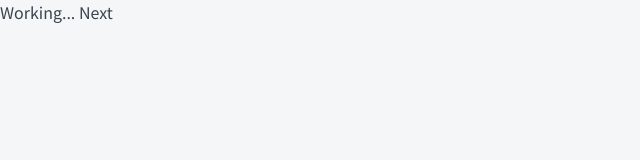
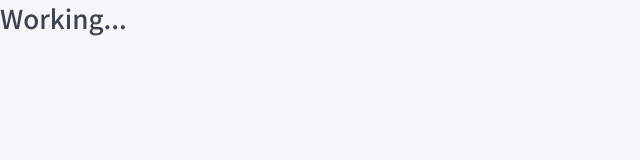
Before and after one commit to alexboagreek/next-js, a Next.js app: page / in a window 1280 px wide. Shown: the top 160 px of the page, without its empty margins (0-640 px from the left). Built offline with nearby package versions, Linux system fonts and the light colour scheme.

Commit message:
feat: step_7.2 добавлен компонент <Htag />

```diff
--- /dev/null
+++ b/components/Htag/Htag.module.css
@@ -0,0 +1,20 @@
+.h1 {
+    font-weight: 500;
+    font-size: 26px;
+    line-height: 35px;
+    margin: 0;
+}
+
+.h2 {
+    font-weight: 500;
+    font-size: 22px;
+    line-height: 30px;
+    margin: 0;
+}
+
+.h3 {
+    font-weight: 600;
+    font-size: 20px;
+    line-height: 27px;
+    margin: 0;
+}
--- /dev/null
+++ b/components/Htag/Htag.props.ts
@@ -0,0 +1,6 @@
+import { ReactNode } from "react";
+
+export interface HtagProps {
+  tag: 'h1' | 'h2' | 'h3';
+  children: ReactNode;
+}
--- /dev/null
+++ b/components/Htag/Htag.tsx
@@ -0,0 +1,16 @@
+
+import { HtagProps } from './Htag.props';
+import styles from './Htag.module.css';
+
+export const Htag = ({ tag, children }: HtagProps): JSX.Element => {
+  switch (tag) {
+    case 'h1':
+      return <h1 className={styles.h1}>{children}</h1>
+    case 'h2':
+      return <h2 className={styles.h2}>{children}</h2>
+    case 'h3':
+      return <h3 className={styles.h3}>{children}</h3>
+    default:
+      return <></>;
+  }
+};
--- /dev/null
+++ b/components/index.ts
@@ -0,0 +1 @@
+export * from './Htag/Htag';
--- a/pages/index.tsx
+++ b/pages/index.tsx
@@ -1,8 +1,10 @@
+import React from 'react';
+import { Htag } from "../components";
 
-export default function Home() {
+export default function Home(): JSX.Element {
   return (
-    <div>
-      Working... Next
-    </div>
-  )
+    <>
+      <Htag tag='h1'>Working...</Htag>
+    </>
+  );
 }
```
